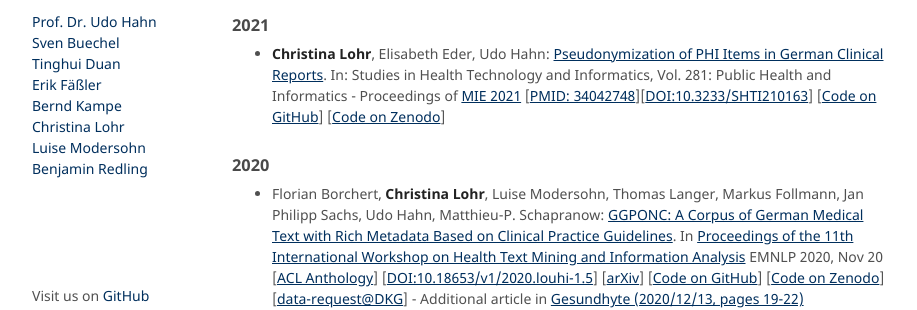
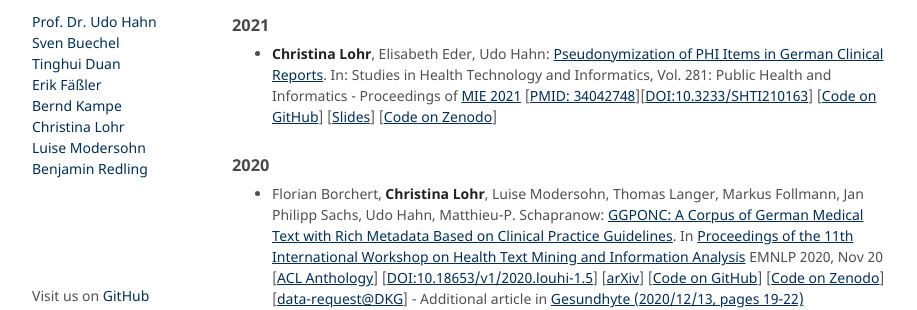
Before and after one commit to JULIELab/JULIELab.github.io, a Jekyll site: the page built from Staff/Lohr/index.md, in a window 1280 px wide and 900 px high, scrolled down 795 px. Shown: the part 153-463 px from the top of the window, without its empty margins (178-1095 px from the left). Built offline with Jekyll 4.4.1, drawn with Linux system fonts in a browser that asks for light colours; our own code applies the rules of GitHub Pages for plain Markdown files.

Commit message:
Update index.md

```diff
--- a/Staff/Lohr/index.md
+++ b/Staff/Lohr/index.md
@@ -30,7 +30,7 @@
 
 ### 2021
 
-* **Christina Lohr**, Elisabeth Eder, Udo Hahn: [Pseudonymization of PHI Items in German Clinical Reports](https://ebooks.iospress.nl/doi/10.3233/SHTI210163). In: Studies in Health Technology and Informatics, Vol. 281: Public Health and Informatics - Proceedings of [MIE 2021](https://ebooks.iospress.nl/volume/public-health-and-informatics-proceedings-of-mie-2021) [[PMID: 34042748](https://pubmed.ncbi.nlm.nih.gov/34042748/)][[DOI:10.3233/SHTI210163](https://doi.org/10.3233/shti210163)] [[Code on GitHub](https://github.com/JULIELab/ClinicalSurrogateGeneration)] [[Code on Zenodo](https://zenodo.org/record/4883613)]
+* **Christina Lohr**, Elisabeth Eder, Udo Hahn: [Pseudonymization of PHI Items in German Clinical Reports](https://ebooks.iospress.nl/doi/10.3233/SHTI210163). In: Studies in Health Technology and Informatics, Vol. 281: Public Health and Informatics - Proceedings of [MIE 2021](https://ebooks.iospress.nl/volume/public-health-and-informatics-proceedings-of-mie-2021) [[PMID: 34042748](https://pubmed.ncbi.nlm.nih.gov/34042748/)][[DOI:10.3233/SHTI210163](https://doi.org/10.3233/shti210163)] [[Code on GitHub](https://github.com/JULIELab/ClinicalSurrogateGeneration)] [[Slides](/downloads/publications/slides/lohr-2021-mie-pseudonymization.pdf)] [[Code on Zenodo](https://zenodo.org/record/4883613)]
 
 ### 2020
 
```
